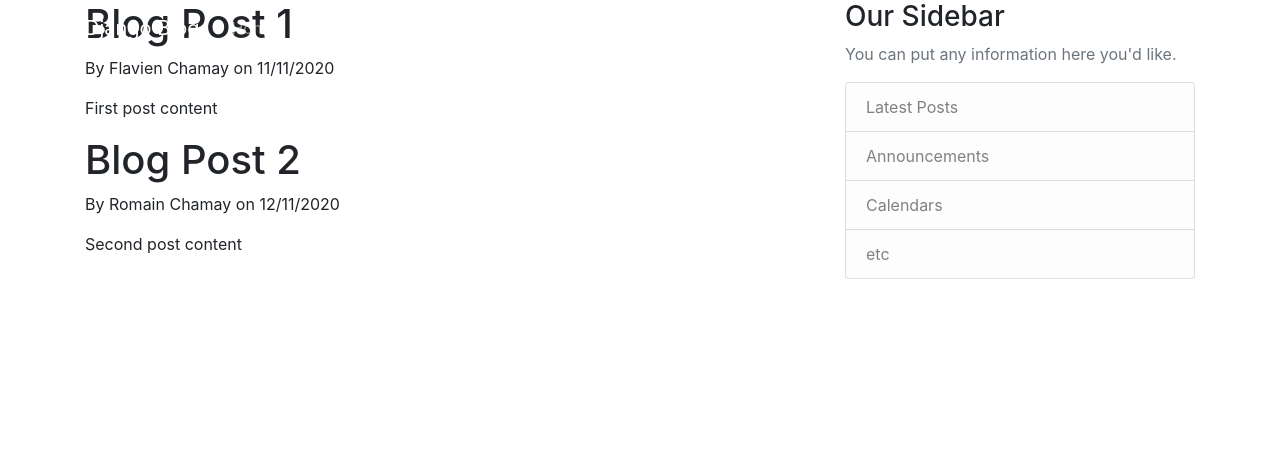
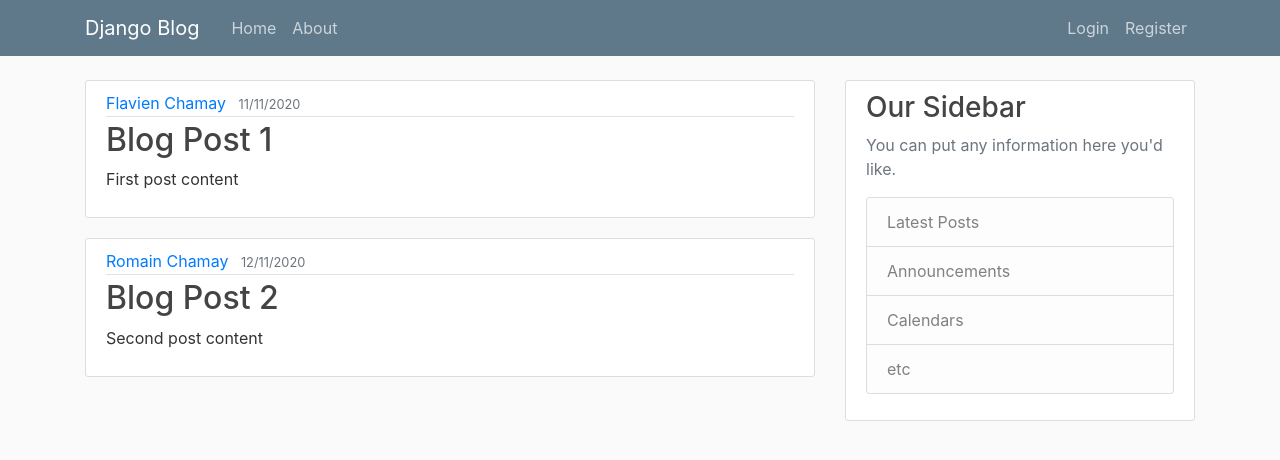
Before and after one commit to flavienChamay/djangowebtestproject, a Django app: page / in a window 1280 px wide. Shown: the top 460 px of the page. Run offline with Django 3.2, Linux system fonts and the light colour scheme; some libraries are stand-ins or nearby versions.

Commit message:
Finishing templates & aesthetism of the site

```diff
--- a/blog/templates/blog/base.html
+++ b/blog/templates/blog/base.html
@@ -29,8 +29,8 @@
 	  </button>
 	  <div class="collapse navbar-collapse" id="navbarToggle">
             <div class="navbar-nav mr-auto">
-              <a class="nav-item nav-link" href="/">Home</a>
-              <a class="nav-item nav-link" href="/about">About</a>
+              <a class="nav-item nav-link" href="{% url 'blog-home'  %}">Home</a>
+              <a class="nav-item nav-link" href="{% url 'blog-about'  %}">About</a>
             </div>
             <!-- Navbar Right Side -->
             <div class="navbar-nav">
@@ -41,8 +41,9 @@
 	</div>
       </nav>
     </header>
+    <!-- END Navigation Bar's code -->
 
-    <!-- Main container -->
+    <!-- Main container : contains content block-->
     <main role="main" class="container">
       <div class="row">
 	<div class="col-md-8">
@@ -63,6 +64,7 @@
 	</div>
       </div>
     </main>
+    <!-- END Main container : contains content block-->
 
     <!-- Optional JavaScript -->
     <!-- jQuery first, then Popper.js, then Bootstrap JS -->
--- a/blog/templates/blog/home.html
+++ b/blog/templates/blog/home.html
@@ -1,8 +1,17 @@
 {% extends "blog/base.html"%}
 {% block content %}
 {% for post in posts %}
-<h1>{{ post.title }}</h1>
-<p>By {{ post.author }} on {{ post.date_posted }}</p>
-<p>{{ post.content }}</p>
+<!--Article format -->
+<article class="media content-section">
+  <div class="media-body">
+    <div class="article-metadata">
+      <a class="mr-2" href="#">{{ post.author }}</a>
+      <small class="text-muted">{{ post.date_posted }}</small>
+    </div>
+    <h2><a class="article-title" href="#">{{ post.title }}</a></h2>
+    <p class="article-content">{{ post.content }}</p>
+  </div>
+</article>
+<!--END Article format -->
 {% endfor %}
 {% endblock content %}
```
Also changed, not shown: blog/static/blog/main.css (renamed from blog/static/main.css), readme.md, 2 other files.
